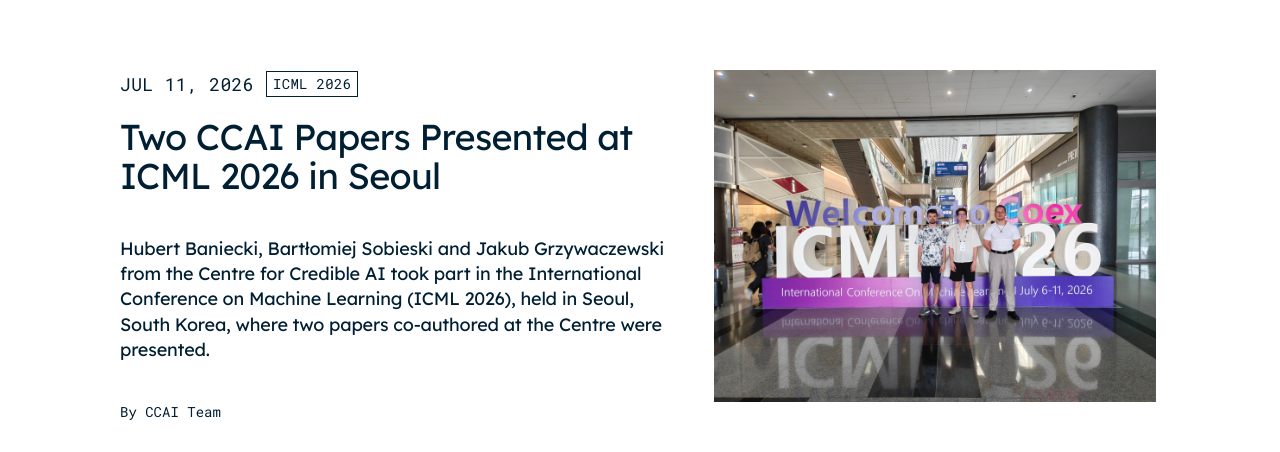
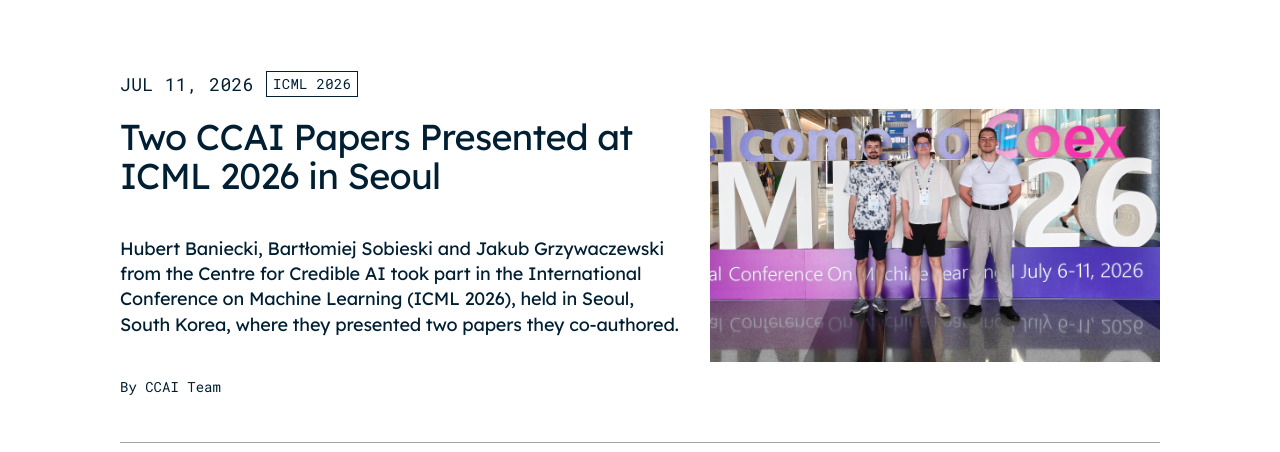
Before and after one commit to CredibleAI/CredibleAI.github.io, a Next.js app: page /news in a window 1280 px wide. Shown: the part 483-935 px from the top of the page. Built offline with nearby package versions, Linux system fonts and the light colour scheme; no server answers.

Commit message:
Zoom the ICML teaser on the researchers and move every photo into the gallery.

```diff
--- a/src/data/news/icml-2026-ccai-seoul.ts
+++ b/src/data/news/icml-2026-ccai-seoul.ts
@@ -5,9 +5,9 @@ export const icml2026CcaiSeoul: Article = {
   title: "Two CCAI Papers Presented at ICML 2026 in Seoul",
   subtitle: "jul 11, 2026",
   description:
-    "Hubert Baniecki, Bartłomiej Sobieski and Jakub Grzywaczewski from the Centre for Credible AI took part in the International Conference on Machine Learning (ICML 2026), held in Seoul, South Korea, where two papers co-authored at the Centre were presented.",
+    "Hubert Baniecki, Bartłomiej Sobieski and Jakub Grzywaczewski from the Centre for Credible AI took part in the International Conference on Machine Learning (ICML 2026), held in Seoul, South Korea, where they presented two papers they co-authored.",
   heroImage: {
-    src: "/images/news/icml-2026-3.jpg",
+    src: "/images/news/icml-2026-hero.jpg",
     alt: "CCAI researchers at the ICML 2026 lettering in the COEX centre, Seoul",
   },
   author: "CCAI Team",
@@ -25,7 +25,7 @@ export const icml2026CcaiSeoul: Article = {
     {
       id: "context",
       type: "paragraph",
-      text: "ICML is one of the leading international conferences in machine learning, bringing together researchers from academia and industry. Two papers co-authored at the Centre were presented during the poster sessions.",
+      text: "ICML is one of the leading international conferences in machine learning, bringing together researchers from academia and industry. They presented two papers they co-authored during the poster sessions.",
     },
     {
       id: "sybil-heading",
@@ -74,6 +74,12 @@ export const icml2026CcaiSeoul: Article = {
       alt: "The Auditing Sybil poster at ICML 2026",
     },
     {
+      id: "icml-2026-3",
+      thumbnailSrc: "/images/news/icml-2026-3.jpg",
+      fullSrc: "/images/news/icml-2026-3.jpg",
+      alt: "CCAI researchers at the ICML 2026 lettering in the COEX centre",
+    },
+    {
       id: "icml-2026-4",
       thumbnailSrc: "/images/news/icml-2026-4.jpg",
       fullSrc: "/images/news/icml-2026-4.jpg",
```
Also changed, not shown: public/images/news/icml-2026-hero.jpg (added).
